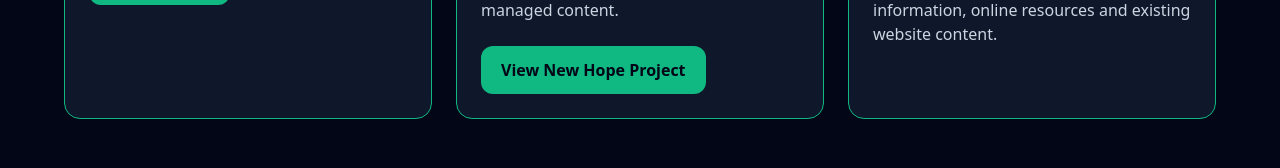
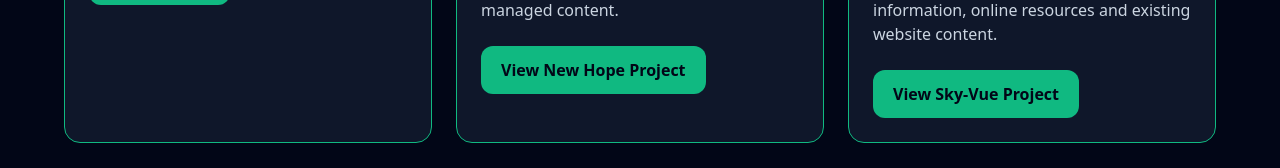
Before and after one commit to myapptly/apptly-website, a Next.js app: page / in a window 1280 px wide. Shown: the part 4581-4749 px from the top of the page. Built offline with nearby package versions, Linux system fonts and the light colour scheme.

Commit message:
Add Sky-Vue project link

```diff
--- a/app/page.tsx
+++ b/app/page.tsx
@@ -350,6 +350,16 @@ export default function HomePage() {
           giving customers quick access to business information, online
           resources and existing website content.
         </p>
+
+        <a
+          href="https://sky-vue-skateland.vercel.app"
+          target="_blank"
+          rel="noopener noreferrer"
+          className="mt-6 inline-block rounded-lg bg-emerald-500 px-5 py-3 font-bold text-slate-950"
+        >
+          View Sky-Vue Project
+        </a>
+
       </div>
     </div>
   </div>
```
